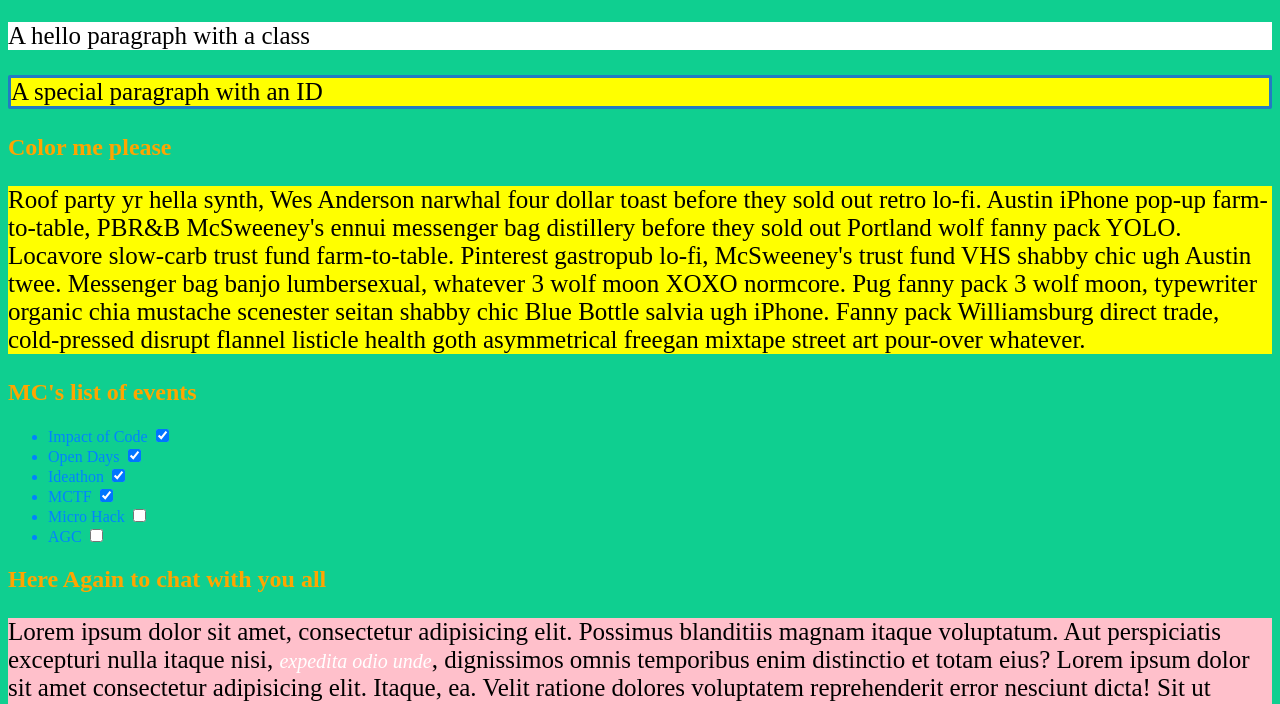
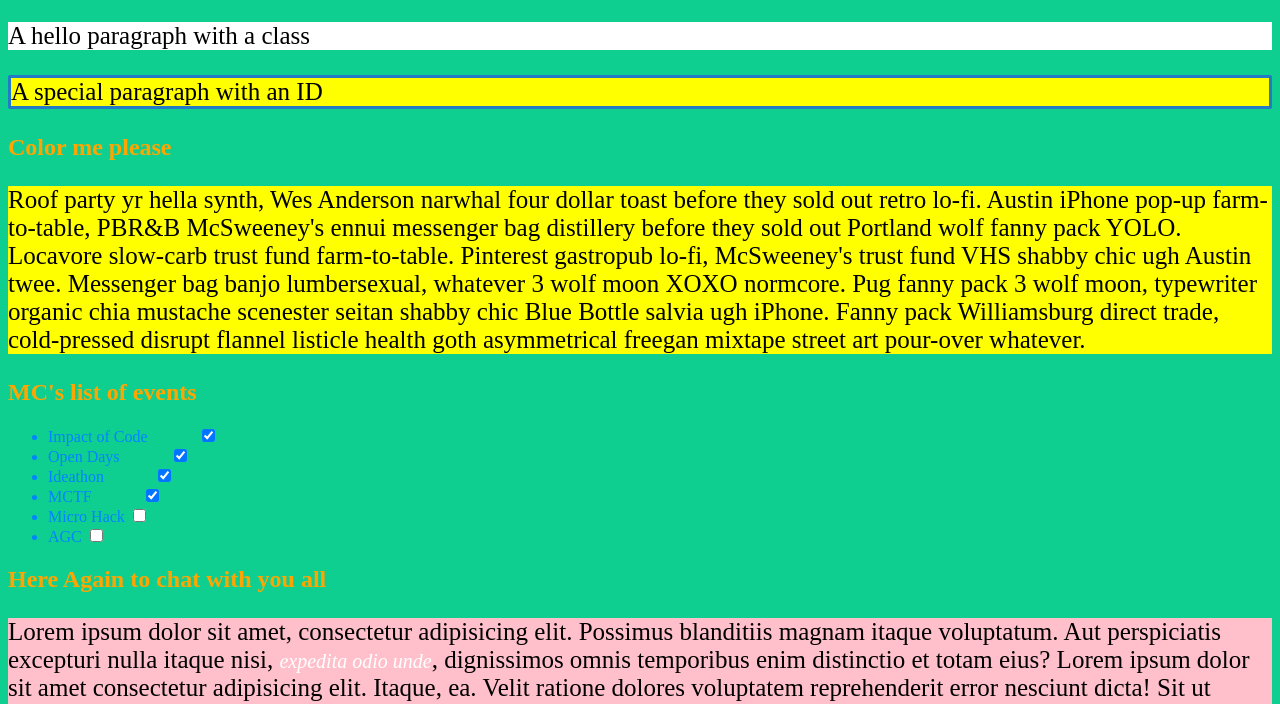
Before and after one commit to KiraIGuess/Css-exercise, a plain HTML site: page index.html in a window 1280 px wide. Shown: the part 87-791 px from the top of the page. Drawn offline with Linux system fonts and the light colour scheme.

Commit message:
Update WithStyle.css

```diff
--- a/WithStyle.css
+++ b/WithStyle.css
@@ -42,6 +42,9 @@ div p {
 input[type=text]{
     background-color: grey;
 }
+input[type=checkbox]:checked{
+    margin-left: 50px;
+}
 div:nth-of-type(3) p{
     background-color: pink;
 }
```
